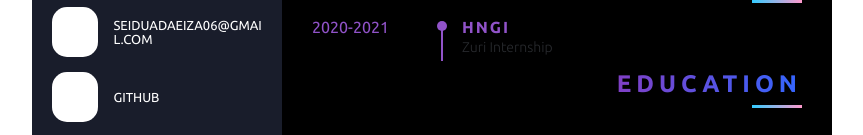
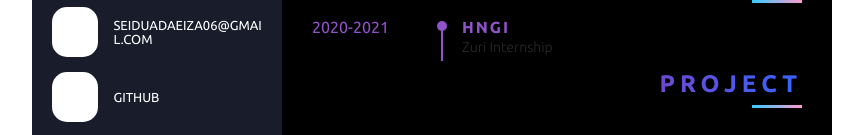
Before and after one commit to Icefrosh72/Single-page-personal-Profile, a plain HTML site: page index.html in a window 1280 px wide. Shown: the part 330-465 px from the top of the page, without its empty margins (208-1071 px from the left). Drawn offline with Linux system fonts and the light colour scheme; some icons are missing.

Commit message:
project adding

```diff
--- a/index.html
+++ b/index.html
@@ -201,7 +201,7 @@
                     <!-- Education -->
                     <div class="edu-container">
                         <div class="title">
-                            Education
+                            Project
                         </div>
                         <div class="edu-box">
 
@@ -213,5 +213,4 @@
             <!-- right side cv ends -->
         </section>
     </main>
-
 </html>
```
